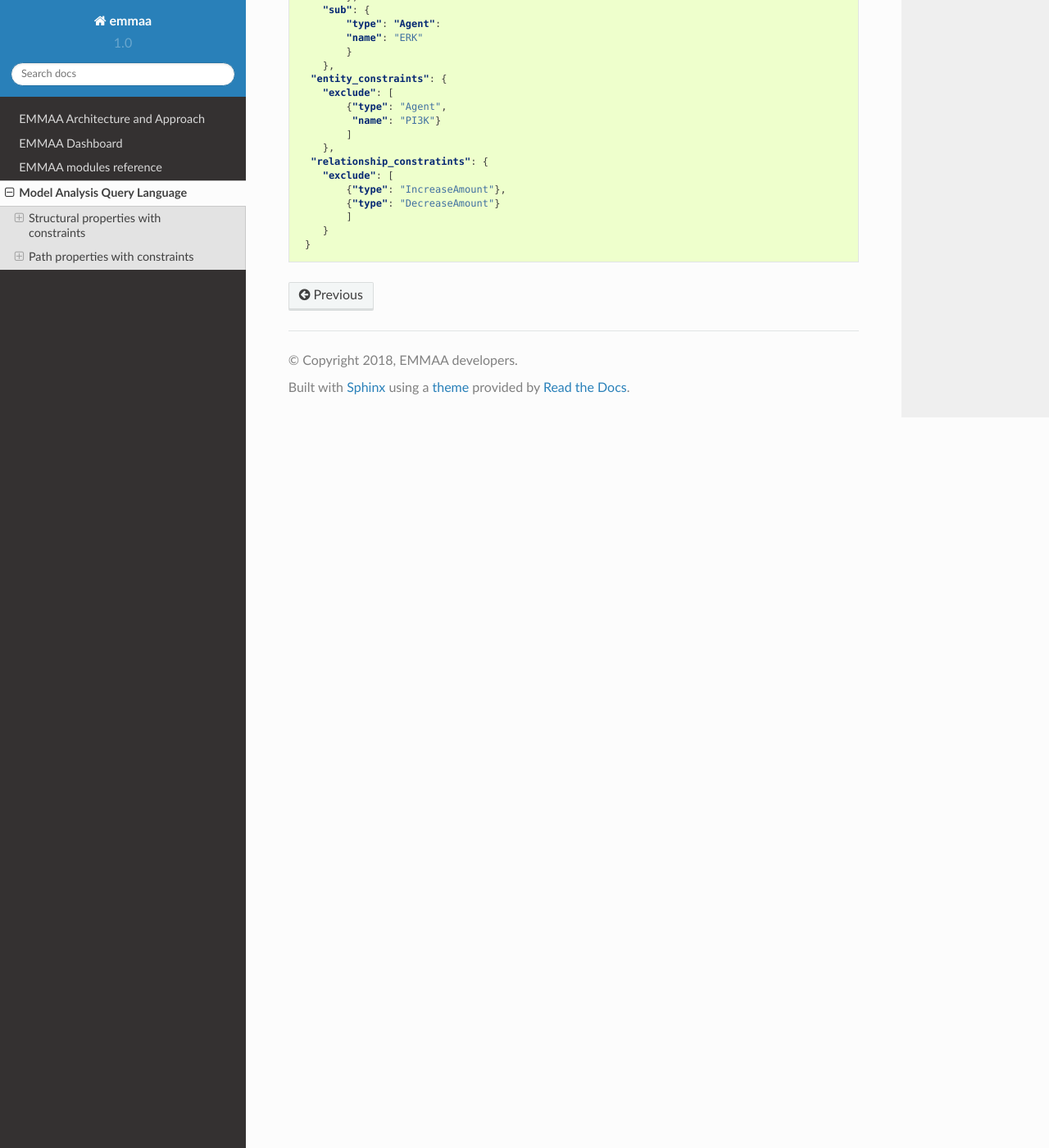
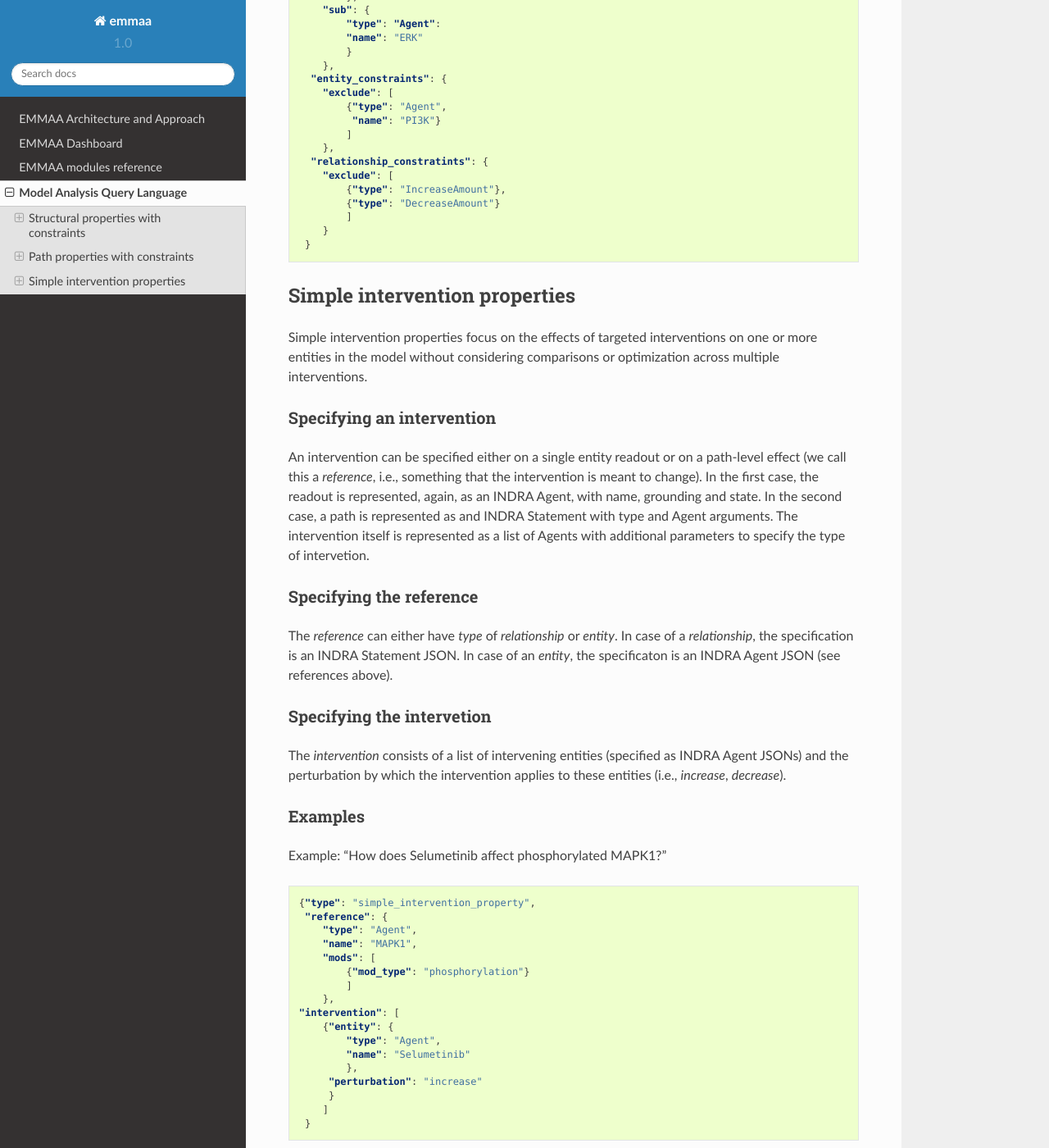
Before and after one commit to gyorilab/emmaa, a Sphinx documentation site: the page built from doc/maql.rst, in a window 1280 px wide and 1400 px high, scrolled down 2732 px. Shown: the whole window at 82% size. Built offline with Sphinx 7.4.7 and the Read the Docs theme 2.0.0, drawn with Linux system fonts in a browser that asks for light colours.

Commit message:
Add specification for simple intervention properties

```diff
--- a/doc/maql.rst
+++ b/doc/maql.rst
@@ -146,3 +146,55 @@ PI3K or any transcriptional regulation?"
             ]
         }
      }
+
+Simple intervention properties
+------------------------------
+Simple intervention properties focus on the effects of targeted interventions
+on one or more entities in the model without considering comparisons or
+optimization across multiple interventions.
+
+Specifying an intervention
+~~~~~~~~~~~~~~~~~~~~~~~~~~
+An intervention can be specified either on a single entity readout or on a
+path-level effect (we call this a *reference*, i.e., something that the
+intervention is meant to change). In the first case, the readout is
+represented, again, as an INDRA Agent, with name, grounding and state. In the
+second case, a path is represented as and INDRA Statement with type and Agent
+arguments.  The intervention itself is represented as a list of Agents with
+additional parameters to specify the type of intervetion.
+
+Specifying the reference
+~~~~~~~~~~~~~~~~~~~~~~~~
+The *reference* can either have *type* of  *relationship* or *entity*. In case
+of a *relationship*, the specification is an INDRA Statement JSON. In case
+of an *entity*, the specificaton is an INDRA Agent JSON (see references above).
+
+Specifying the intervetion
+~~~~~~~~~~~~~~~~~~~~~~~~~~
+The *intervention* consists of a list of intervening entities (specified as
+INDRA Agent JSONs) and the perturbation by which the intervention applies to
+these entities (i.e., *increase*, *decrease*).
+
+Examples
+~~~~~~~~
+Example: "How does Selumetinib affect phosphorylated MAPK1?"
+
+.. code-block:: json
+
+    {"type": "simple_intervention_property",
+     "reference": {
+        "type": "Agent",
+        "name": "MAPK1",
+        "mods": [
+            {"mod_type": "phosphorylation"}
+            ]
+        },
+    "intervention": [
+        {"entity": {
+            "type": "Agent",
+            "name": "Selumetinib"
+            },
+         "perturbation": "increase"
+         }
+        ]
+     }
```
